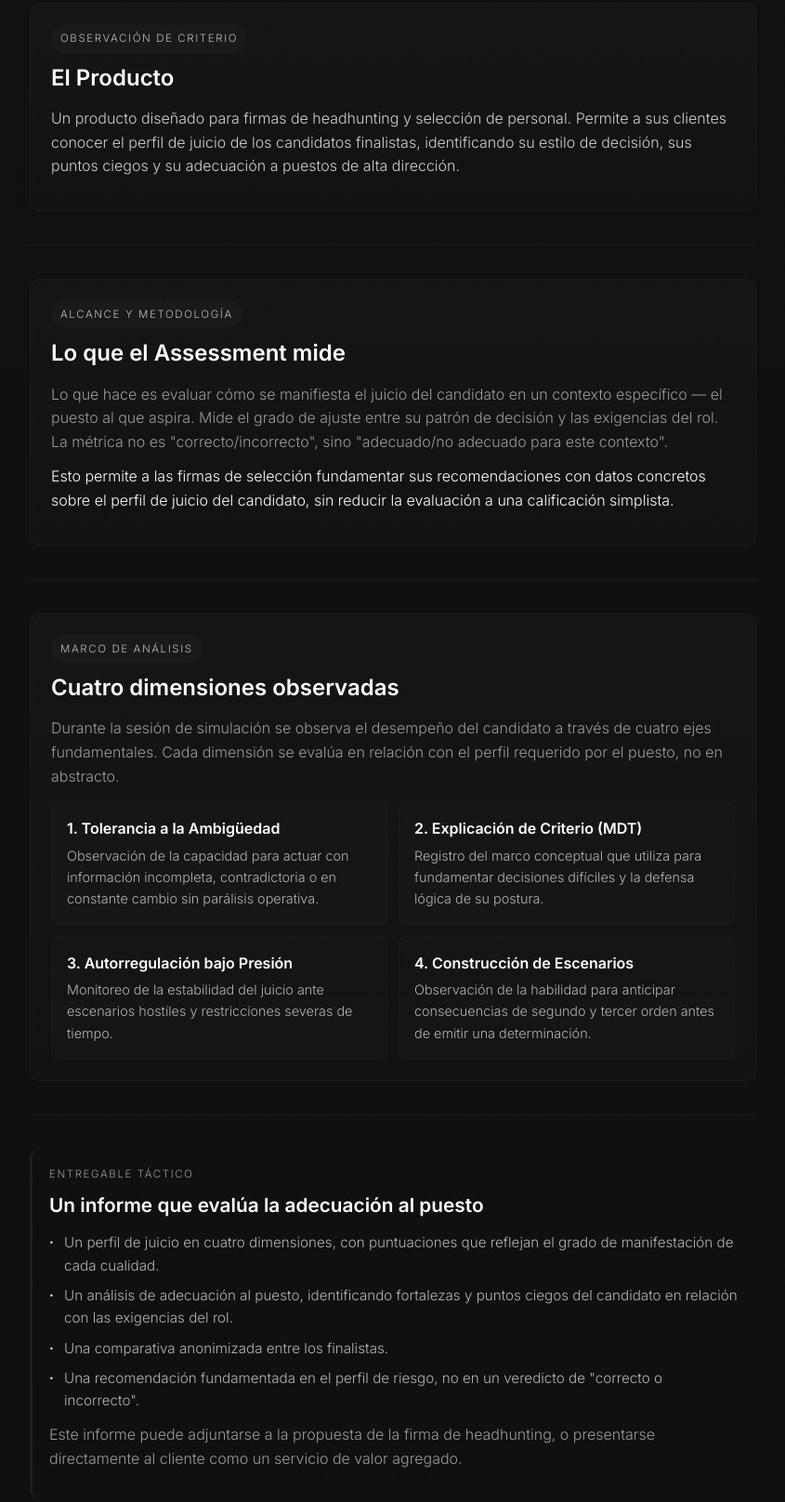
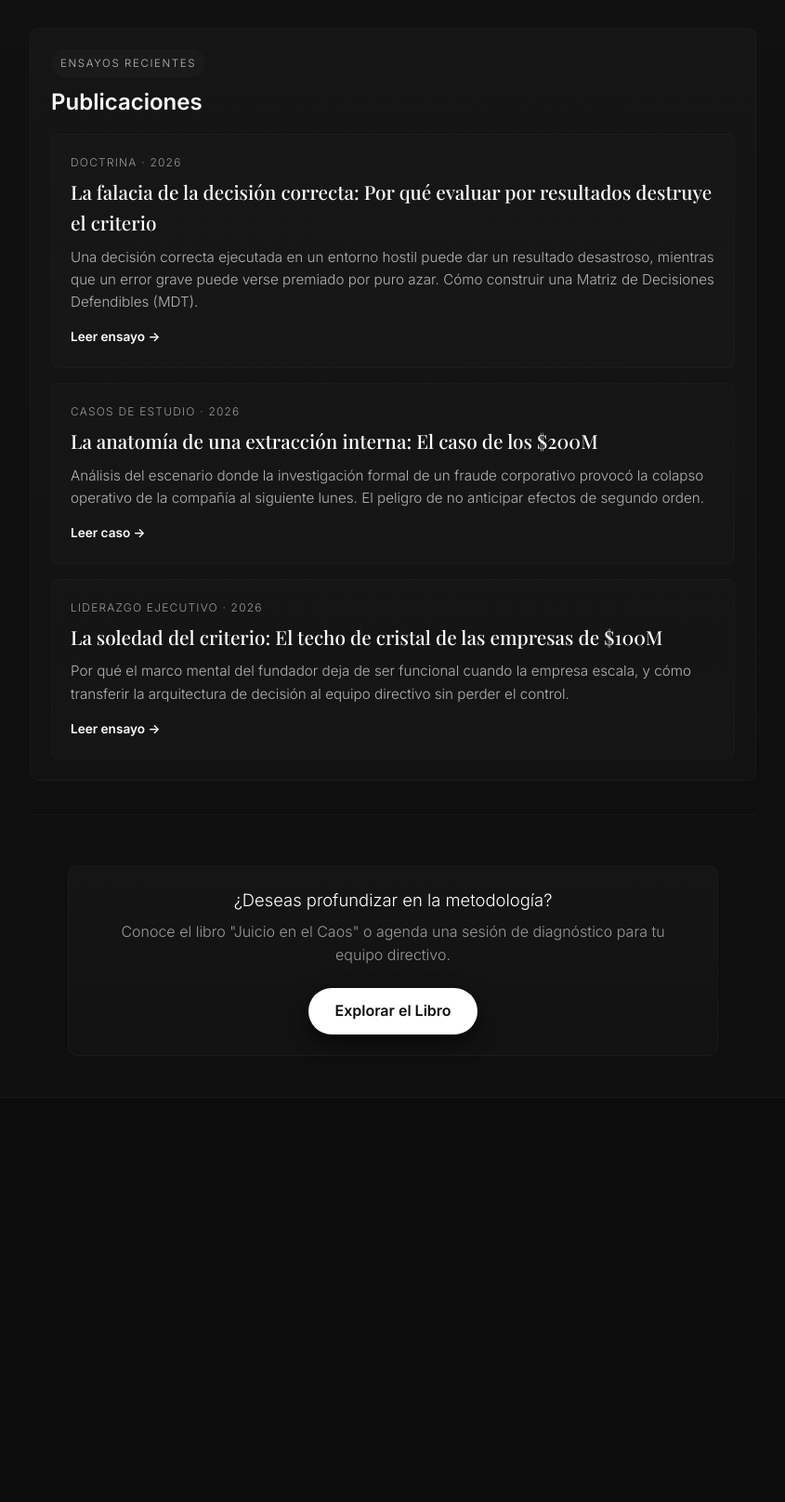
Before and after one commit to agenciammxrisk/juicioenelcaosseminario, a plain HTML site: page assessment.html in a window 1280 px wide. Shown: the part 390-2006 px from the top of the page at 93% size, without its empty margins (217-1062 px from the left). After the commit the page ends 1571 px from the top, so only its background shows below. Drawn offline with nearby package versions, Linux system fonts and the light colour scheme.

Commit message:
Update assessment.html

```diff
--- a/assessment.html
+++ b/assessment.html
@@ -3,7 +3,7 @@
 <head>
     <meta charset="UTF-8" />
     <meta name="viewport" content="width=device-width, initial-scale=1.0" />
-    <title>Juicio en el Caos · Assessment</title>
+    <title>Juicio en el Caos · Blog y Publicaciones</title>
     <link rel="preconnect" href="https://fonts.googleapis.com">
     <link rel="preconnect" href="https://fonts.gstatic.com" crossorigin>
     <link href="https://fonts.googleapis.com/css2?family=Inter:wght@300;400;600&family=Playfair+Display:wght@500;700&display=swap" rel="stylesheet">
@@ -57,39 +57,32 @@
         .tag{display:inline-block;padding:6px 10px;border-radius:999px;font-size:0.72rem;color:#bdbdbd;background:rgba(255,255,255,0.02);text-transform:uppercase;letter-spacing:1.6px}
 
         h2{font-size:1.5rem;margin:8px 0 12px;color:#ffffff}
-        h3{font-size:1rem;margin:10px 0;color:#eaeaea}
         p{color:#d0d0d0;font-size:1rem;margin-bottom:12px}
         .muted{color:#9a9a9a}
 
-        /* GRID */
-        .grid-2{display:grid;grid-template-columns:repeat(2,1fr);gap:12px;margin-top:14px}
-        .card{background:linear-gradient(180deg, rgba(255,255,255,0.01), rgba(255,255,255,0.015));padding:16px;border-radius:8px;border:1px solid rgba(255,255,255,0.02)}
-        .card strong{display:block;color:#fff;font-weight:600;margin-bottom:4px}
-        .card span{display:block;color:#b3b3b3;font-weight:300;font-size:0.9rem}
+        /* ARTÍCULOS */
+        .article-list{display:flex;flex-direction:column;gap:16px;margin-top:14px}
+        .article-card{
+            background:linear-gradient(180deg, rgba(255,255,255,0.01), rgba(255,255,255,0.015));
+            padding:20px;
+            border-radius:8px;
+            border:1px solid rgba(255,255,255,0.02);
+            transition: border 0.2s ease;
+        }
+        .article-card:hover{border-color:rgba(255,255,255,0.1)}
+        .article-meta{font-size:0.75rem;color:#9a9a9a;text-transform:uppercase;letter-spacing:1.2px;margin-bottom:6px}
+        .article-title{font-family:'Playfair Display', serif;font-size:1.3rem;color:#fff;margin-bottom:8px;text-decoration:none;display:block}
+        .article-excerpt{color:#b3b3b3;font-size:0.95rem;margin-bottom:12px;font-weight:300}
+        .read-more{font-size:0.85rem;color:#ffffff;font-weight:600;text-decoration:none}
+        .read-more:hover{text-decoration:underline}
 
-        /* BLOCKS */
-        .accent-block{background:transparent;padding:18px;border-radius:10px;border-left:3px solid rgba(255,255,255,0.06);margin:18px 0}
-        .accent-block .label{font-size:0.72rem;color:#9a9a9a;text-transform:uppercase;letter-spacing:1.6px;margin-bottom:8px;display:block}
-
-        /* LISTS */
-        .doc-list{list-style:none;margin:12px 0}
-        .doc-list li{color:#b3b3b3;font-size:0.95rem;margin-bottom:8px;position:relative;padding-left:16px}
-        .doc-list li::before{content:"·";position:absolute;left:0;color:#fff;font-weight:bold}
-
-        /* CTA & FORM */
+        /* CTA */
         .cta{display:flex;flex-direction:column;align-items:center;gap:12px;padding-top:18px}
-        .contact-form{display:flex;flex-direction:column;gap:12px;width:100%;max-width:480px;margin:18px auto 8px;text-align:left}
-        .form-group{display:flex;flex-direction:column;gap:4px}
-        .form-group label{font-size:0.85rem;color:#cfcfcf}
-        .form-group input{background:rgba(255,255,255,0.03);border:1px solid rgba(255,255,255,0.08);padding:10px 14px;border-radius:8px;color:#fff;font-family:inherit;font-size:0.95rem;outline:none}
-        .form-group input:focus{border-color:rgba(255,255,255,0.3)}
         .btn{display:inline-block;background:#ffffff;color:#0d0d0d;padding:12px 28px;border-radius:999px;text-decoration:none;font-weight:700;box-shadow:0 8px 20px rgba(0,0,0,0.6);border:none;cursor:pointer;margin-top:8px}
-        .note{font-size:0.85rem;color:#9a9a9a}
 
         /* RESPONSIVE */
         @media(max-width:800px){
             .wrap{padding:20px}
-            .grid-2{grid-template-columns:1fr}
             h1{font-size:1.9rem}
             .main-nav{gap:8px}
             .main-nav a{padding:8px 10px;font-size:0.9rem}
@@ -100,9 +93,9 @@
     <div class="wrap">
         <!-- HEADER -->
         <header>
-            <div class="kicker">Producto para headhunters · Evaluación de adecuación al puesto</div>
-            <h1>Juicio en el Caos · Assessment</h1>
-            <p class="subtitle">Evaluación de perfil de juicio ejecutivo para la selección y adecuación de talento directivo.</p>
+            <div class="kicker">Doctrina & Análisis de Criterio</div>
+            <h1>Bitácora de Arquitectura de Decisión</h1>
+            <p class="subtitle">Ensayos, análisis de casos reales y reflexiones sobre la toma de decisiones en entornos de alta incertidumbre y riesgo patrimonial.</p>
 
             <!-- NAVEGACIÓN -->
             <nav class="main-nav" aria-label="Navegación principal">
@@ -112,106 +105,53 @@
                 <a href="entrenamiento.html">Entrenamiento</a>
                 <a href="simulador.html">Simulador</a>
                 <a href="arquitectura.html">Arquitectura</a>
-                <a href="assessment.html" class="active">Assessment</a>
+                <a href="blog.html" class="active">Blog</a>
+                <a href="assessment.html">Assessment</a>
             </nav>
         </header>
 
         <hr class="sep" />
 
-        <!-- SECCIÓN 1: EL PRODUCTO -->
+        <!-- LISTA DE ARTÍCULOS -->
         <section class="panel">
-            <span class="tag">Observación de Criterio</span>
-            <h2 style="margin-top:8px">El Producto</h2>
-            <p>Un producto diseñado para firmas de headhunting y selección de personal. Permite a sus clientes conocer el perfil de juicio de los candidatos finalistas, identificando su estilo de decisión, sus puntos ciegos y su adecuación a puestos de alta dirección.</p>
-        </section>
+            <span class="tag">Ensayos Recientes</span>
+            <h2 style="margin-top:8px">Publicaciones</h2>
 
-        <hr class="sep" />
+            <div class="article-list">
+                <!-- Articulo 1 -->
+                <article class="article-card">
+                    <div class="article-meta">Doctrina · 2026</div>
+                    <a href="#" class="article-title">La falacia de la decisión correcta: Por qué evaluar por resultados destruye el criterio</a>
+                    <p class="article-excerpt">Una decisión correcta ejecutada en un entorno hostil puede dar un resultado desastroso, mientras que un error grave puede verse premiado por puro azar. Cómo construir una Matriz de Decisiones Defendibles (MDT).</p>
+                    <a href="#" class="read-more">Leer ensayo →</a>
+                </article>
 
-        <!-- SECCIÓN NUEVA: ALCANCE DEL ASSESSMENT -->
-        <section class="panel">
-            <span class="tag">Alcance y Metodología</span>
-            <h2 style="margin-top:8px">Lo que el Assessment mide </h2>
-                    <p class="muted">Lo que hace es evaluar cómo se manifiesta el juicio del candidato en un contexto específico — el puesto al que aspira. Mide el grado de ajuste entre su patrón de decisión y las exigencias del rol. La métrica no es "correcto/incorrecto", sino "adecuado/no adecuado para este contexto".</p>
-            <p style="color:#ffffff;margin-top:8px">Esto permite a las firmas de selección fundamentar sus recomendaciones con datos concretos sobre el perfil de juicio del candidato, sin reducir la evaluación a una calificación simplista.</p>
-        </section>
+                <!-- Articulo 2 -->
+                <article class="article-card">
+                    <div class="article-meta">Casos de Estudio · 2026</div>
+                    <a href="#" class="article-title">La anatomía de una extracción interna: El caso de los $200M</a>
+                    <p class="article-excerpt">Análisis del escenario donde la investigación formal de un fraude corporativo provocó la colapso operativo de la compañía al siguiente lunes. El peligro de no anticipar efectos de segundo orden.</p>
+                    <a href="#" class="read-more">Leer caso →</a>
+                </article>
 
-        <hr class="sep" />
-
-        <!-- SECCIÓN 2: CUATRO DIMENSIONES OBSERVADAS -->
-        <section class="panel">
-            <span class="tag">Marco de Análisis</span>
-            <h2 style="margin-top:8px">Cuatro dimensiones observadas</h2>
-            <p class="muted">Durante la sesión de simulación se observa el desempeño del candidato a través de cuatro ejes fundamentales. Cada dimensión se evalúa en relación con el perfil requerido por el puesto, no en abstracto.</p>
-
-            <div class="grid-2">
-                <div class="card">
-                    <strong>1. Tolerancia a la Ambigüedad</strong>
-                    <span>Observación de la capacidad para actuar con información incompleta, contradictoria o en constante cambio sin parálisis operativa.</span>
-                </div>
-                <div class="card">
-                    <strong>2. Explicación de Criterio (MDT)</strong>
-                    <span>Registro del marco conceptual que utiliza para fundamentar decisiones difíciles y la defensa lógica de su postura.</span>
-                </div>
-                <div class="card">
-                    <strong>3. Autorregulación bajo Presión</strong>
-                    <span>Monitoreo de la estabilidad del juicio ante escenarios hostiles y restricciones severas de tiempo.</span>
-                </div>
-                <div class="card">
-                    <strong>4. Construcción de Escenarios</strong>
-                    <span>Observación de la habilidad para anticipar consecuencias de segundo y tercer orden antes de emitir una determinación.</span>
-                </div>
+                <!-- Articulo 3 -->
+                <article class="article-card">
+                    <div class="article-meta">Liderazgo Ejecutivo · 2026</div>
+                    <a href="#" class="article-title">La soledad del criterio: El techo de cristal de las empresas de $100M</a>
+                    <p class="article-excerpt">Por qué el marco mental del fundador deja de ser funcional cuando la empresa escala, y cómo transferir la arquitectura de decisión al equipo directivo sin perder el control.</p>
+                    <a href="#" class="read-more">Leer ensayo →</a>
+                </article>
             </div>
         </section>
 
         <hr class="sep" />
 
-        <!-- SECCIÓN 3: EL ENTREGABLE -->
-        <section class="accent-block">
-            <span class="label">Entregable Táctico</span>
-            <h2 style="font-size:1.3rem;color:#ffffff;margin-bottom:8px">Un informe que evalúa la adecuación al puesto</h2>
-
-            <ul class="doc-list">
-                <li>Un perfil de juicio en cuatro dimensiones, con puntuaciones que reflejan el grado de manifestación de cada cualidad.</li>
-                <li>Un análisis de adecuación al puesto, identificando fortalezas y puntos ciegos del candidato en relación con las exigencias del rol.</li>
-                <li>Una comparativa anonimizada entre los finalistas.</li>
-                <li>Una recomendación fundamentada en el perfil de riesgo, no en un veredicto de "correcto o incorrecto".</li>
-            </ul>
-
-            <p class="muted" style="margin-top:12px">Este informe puede adjuntarse a la propuesta de la firma de headhunting, o presentarse directamente al cliente como un servicio de valor agregado.</p>
-        </section>
-
-        <hr class="sep" />
-
-        <!-- SECCIÓN 4: PARA FIRMAS QUE QUIEREN DIFERENCIARSE -->
-        <section class="panel">
-            <span class="tag">Valor para Headhunters</span>
-            <h2 style="margin-top:8px">Para firmas que quieren diferenciarse</h2>
-            <p class="muted">Ofrecer este proceso a sus clientes corporativos agrega un nivel de rigor inédito en el mercado directivo. El cliente final no solo recibe un currículum y referencias, sino una documentación clara de la solidez y los límites del juicio del candidato antes de su contratación.</p>
-            <p style="color:#ffffff;margin-top:8px">Es el producto de entrada que convierte al seminario en un ecosistema completo de servicios de observación, evaluación y desarrollo de criterio.</p>
-        </section>
-
-        <hr class="sep" />
-
-        <!-- SECCIÓN 5: CTA FINAL -->
+        <!-- CTA FINAL -->
         <div class="cta">
             <div class="panel" style="text-align:center;max-width:700px;width:100%">
-                <p class="muted" style="max-width:640px;margin:0 auto 8px">Sin calificaciones. Solo un diagnóstico de ajuste entre el perfil del candidato y las exigencias del puesto.</p>
-                <p style="font-size:1.15rem;color:#fff;margin-bottom:6px">Solicitar propuesta para firmas</p>
-                <p class="muted" style="max-width:640px;margin:0 auto 14px">Conversemos sobre cómo integrar este entregable en sus procesos de búsqueda ejecutiva.</p>
-
-                <form class="contact-form" action="mailto:contacto@juicioenelcaos.com" method="post" enctype="text/plain">
-                    <div class="form-group">
-                        <label for="email">Correo Electrónico de Contacto</label>
-                        <input type="email" id="email" name="Correo" placeholder="ejemplo@firmadeheadhunting.com" required />
-                    </div>
-                    <div class="form-group">
-                        <label for="whatsapp">Número de WhatsApp</label>
-                        <input type="tel" id="whatsapp" name="WhatsApp" placeholder="+52 55 0000 0000" required />
-                    </div>
-                    <button type="submit" class="btn">Solicitar Información</button>
-                </form>
-
-                <p class="note" style="margin-top:12px">Atención exclusiva para firmas de selección y consultoría directiva.</p>
+                <p style="font-size:1.15rem;color:#fff;margin-bottom:6px">¿Deseas profundizar en la metodología?</p>
+                <p class="muted" style="max-width:640px;margin:0 auto 14px">Conoce el libro "Juicio en el Caos" o agenda una sesión de diagnóstico para tu equipo directivo.</p>
+                <a href="libro.html" class="btn">Explorar el Libro</a>
             </div>
         </div>
 
```
